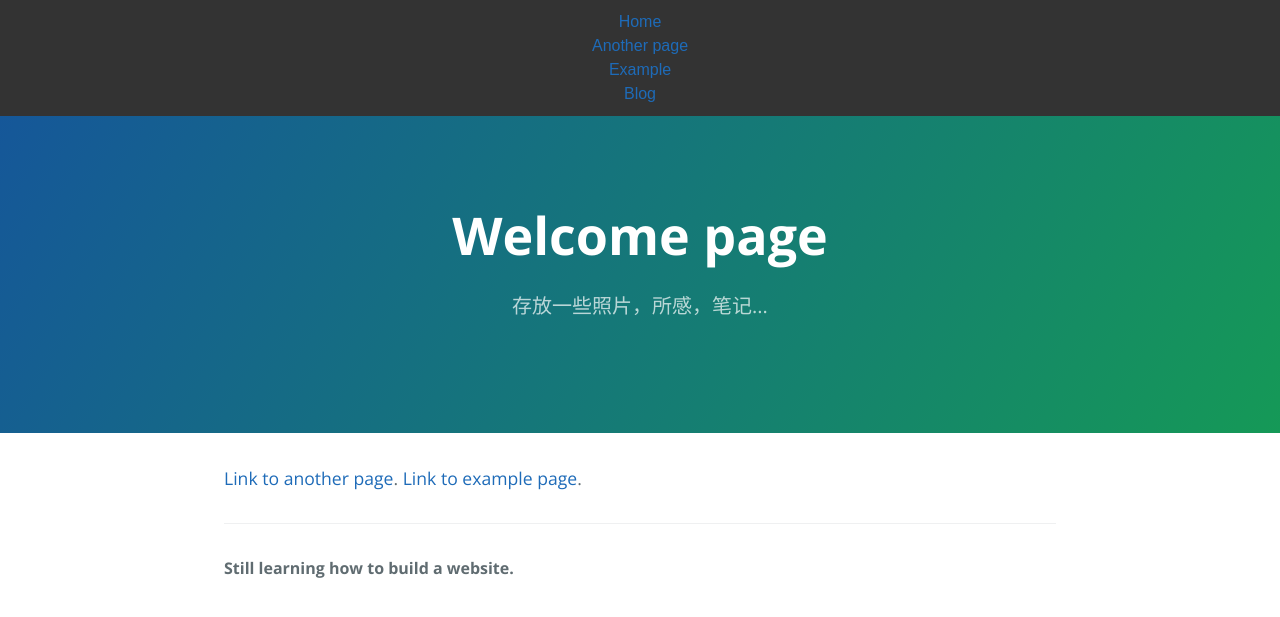
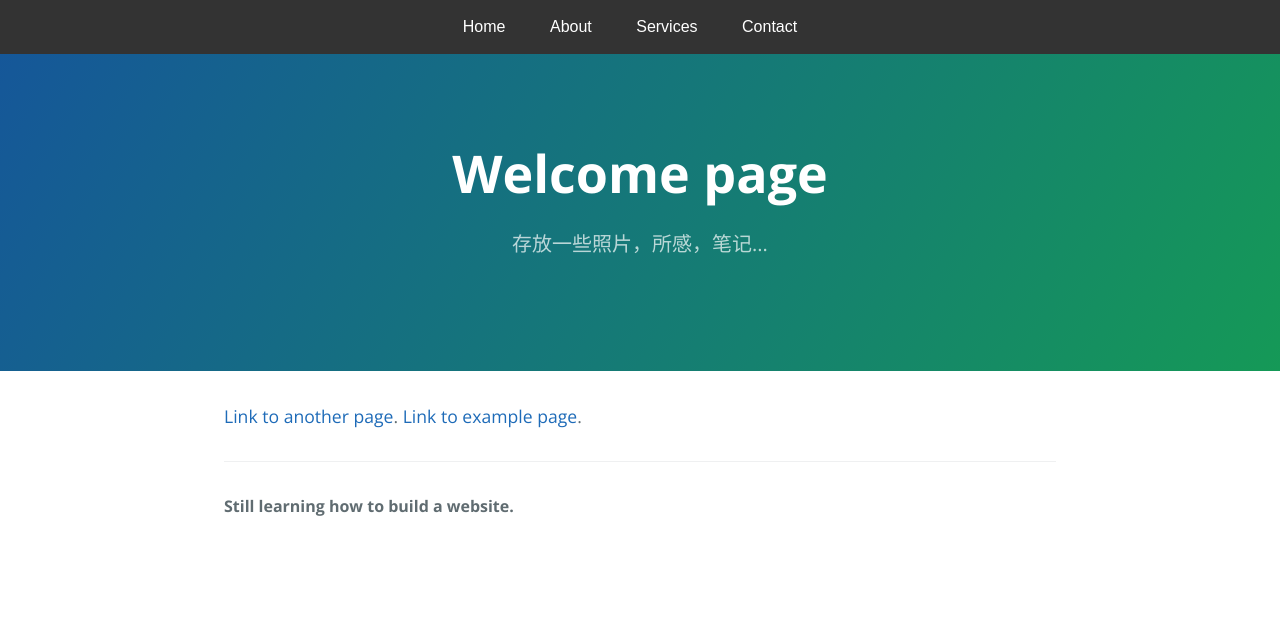
Before and after one commit to likeflames/likeflames.github.io, a Jekyll site: the page built from index.md, in a window 1280 px wide. Shown: the top 617 px of the page. Built offline with Jekyll 4.4.1, drawn with Linux system fonts in a browser that asks for light colours.

Commit message:
Update default.html

```diff
--- a/_layouts/default.html
+++ b/_layouts/default.html
@@ -19,15 +19,38 @@
   <body>
     <a id="skip-to-content" href="#content">Skip to the content.</a>
 
-    <!-- 添加导航栏 -->
     <nav class="navbar" role="navigation">
-      <ul class="navbar-menu">
-        <li><a href="{{ '/' | relative_url }}">Home</a></li>
-        <li><a href="{{ '/another-page/' | relative_url }}">Another page</a></li>
-        <li><a href="{{ '/example/' | relative_url }}">Example</a></li>
-        <li><a href="{{ '/Blog/' | relative_url }}">Blog</a></li>
+  <ul class="navbar-menu">
+    <!-- 主导航项1 -->
+    <li class="nav-item">
+      <a href="{{ '/' | relative_url }}" class="nav-link">Home</a>
+    </li>
+
+    <!-- 主导航项2，带下拉菜单 -->
+    <li class="nav-item dropdown">
+      <a href="#" class="nav-link dropdown-toggle" data-toggle="dropdown">About</a>
+      <ul class="dropdown-menu">
+        <li><a href="{{ '/about-me' | relative_url }}" class="dropdown-item">About Me</a></li>
+        <li><a href="{{ '/team' | relative_url }}" class="dropdown-item">Our Team</a></li>
+      </ul>
+    </li>
+
+    <!-- 主导航项3，带下拉菜单 -->
+    <li class="nav-item dropdown">
+      <a href="#" class="nav-link dropdown-toggle" data-toggle="dropdown">Services</a>
+      <ul class="dropdown-menu">
+        <li><a href="{{ '/web-development' | relative_url }}" class="dropdown-item">Web Development</a></li>
+        <li><a href="{{ '/seo' | relative_url }}" class="dropdown-item">SEO Services</a></li>
+      </ul>
+    </li>
+
+    <!-- 主导航项4 -->
+    <li class="nav-item">
+      <a href="{{ '/contact' | relative_url }}" class="nav-link">Contact</a>
+        </li>
       </ul>
     </nav>
+
 
     <header class="page-header" role="banner">
       <h1 class="project-name">{{ page.title | default: site.title | default: site.github.repository_name }}</h1>
```
